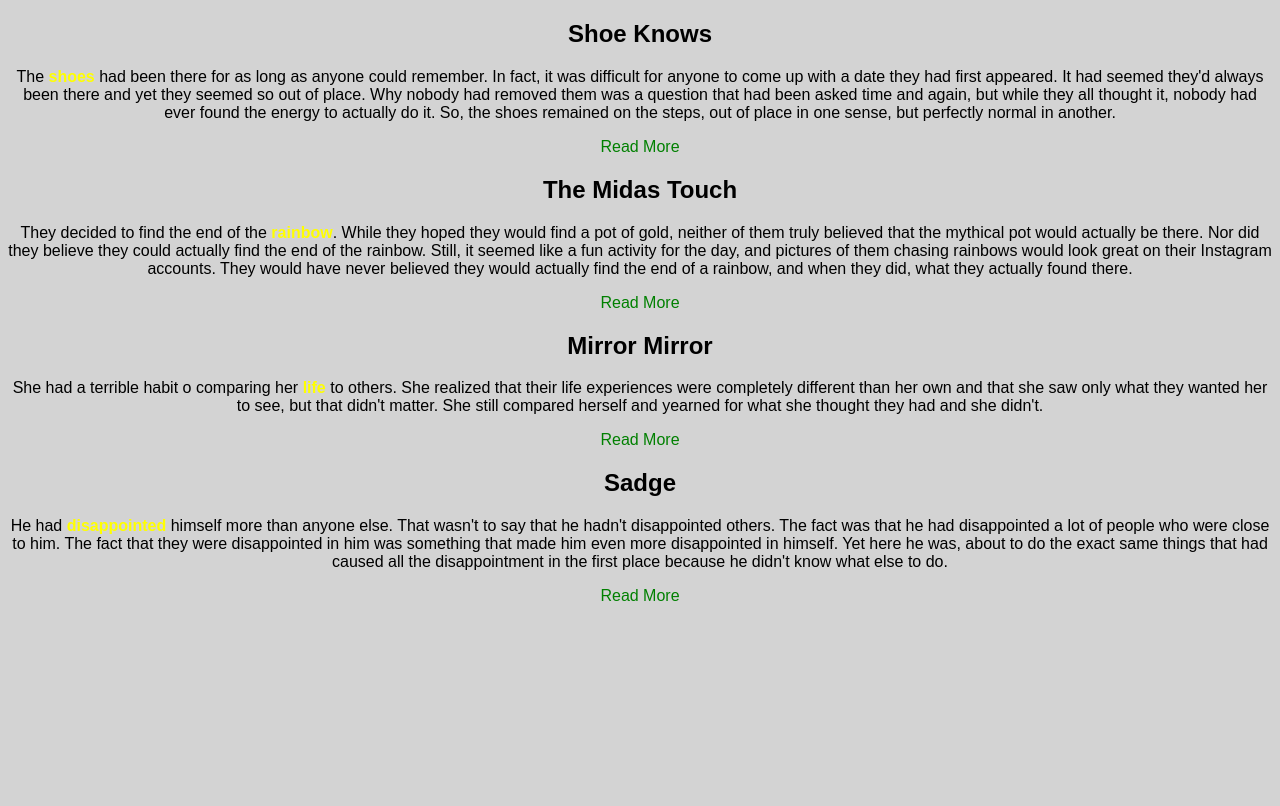
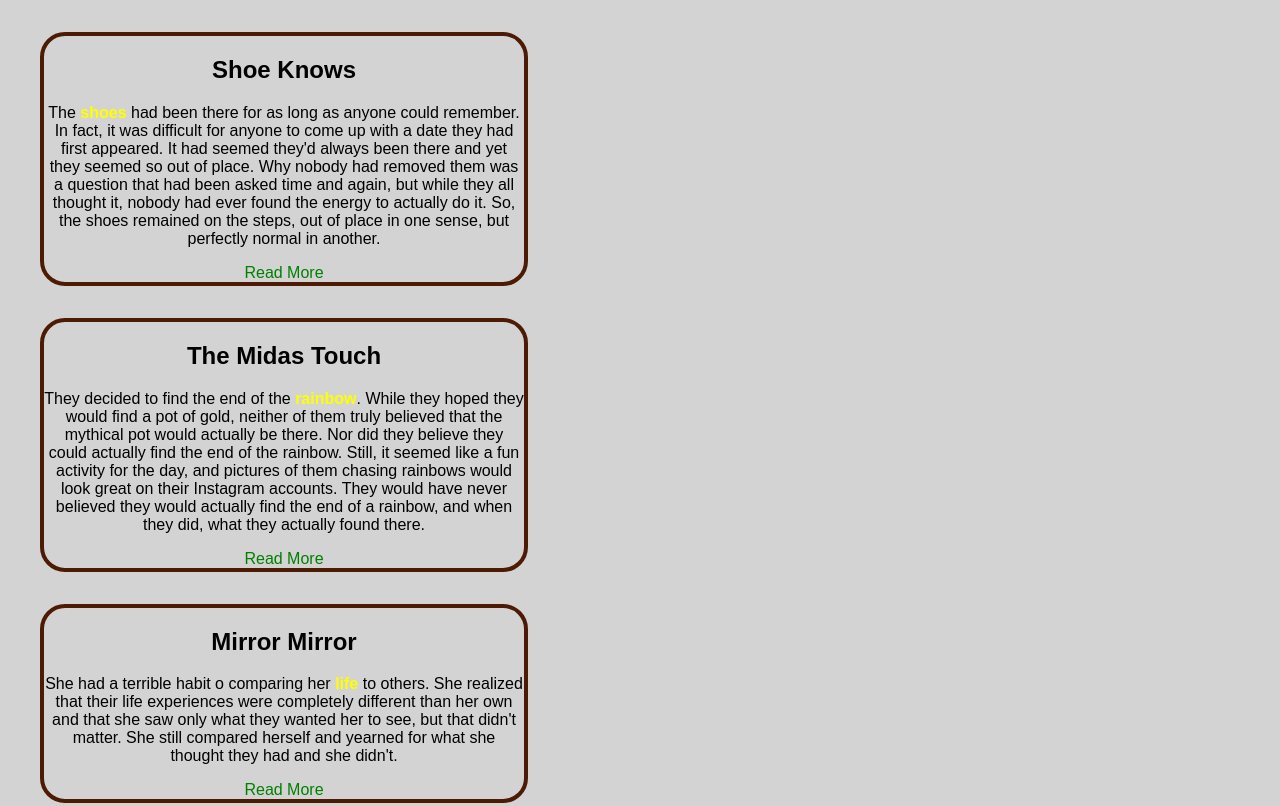
Before and after one commit to HThomp205/cssDrills, a plain HTML site: page index.html in a window 1280 px wide. Shown: the top 806 px of the page. Drawn offline with Linux system fonts and the light colour scheme.

Commit message:
styling boxes

```diff
--- a/styles.css
+++ b/styles.css
@@ -23,3 +23,11 @@ span {
     color: yellow;
     font-weight: bold;
 }
+
+.boxes {
+    margin: 2em;
+    padding: auto;
+    border: 4px solid rgb(77, 27, 4);
+    border-radius: 25px;
+    width: 30em;
+}
```
